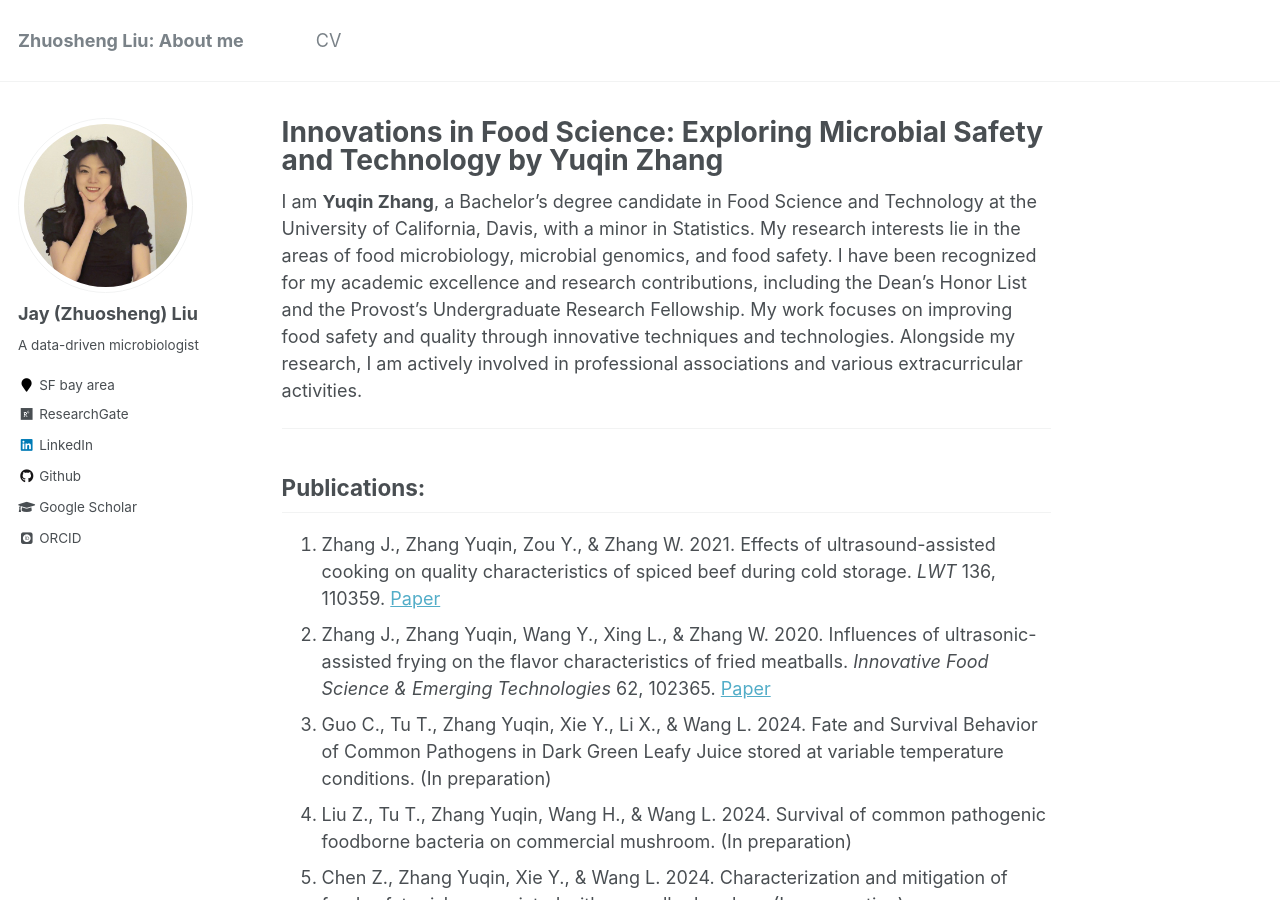
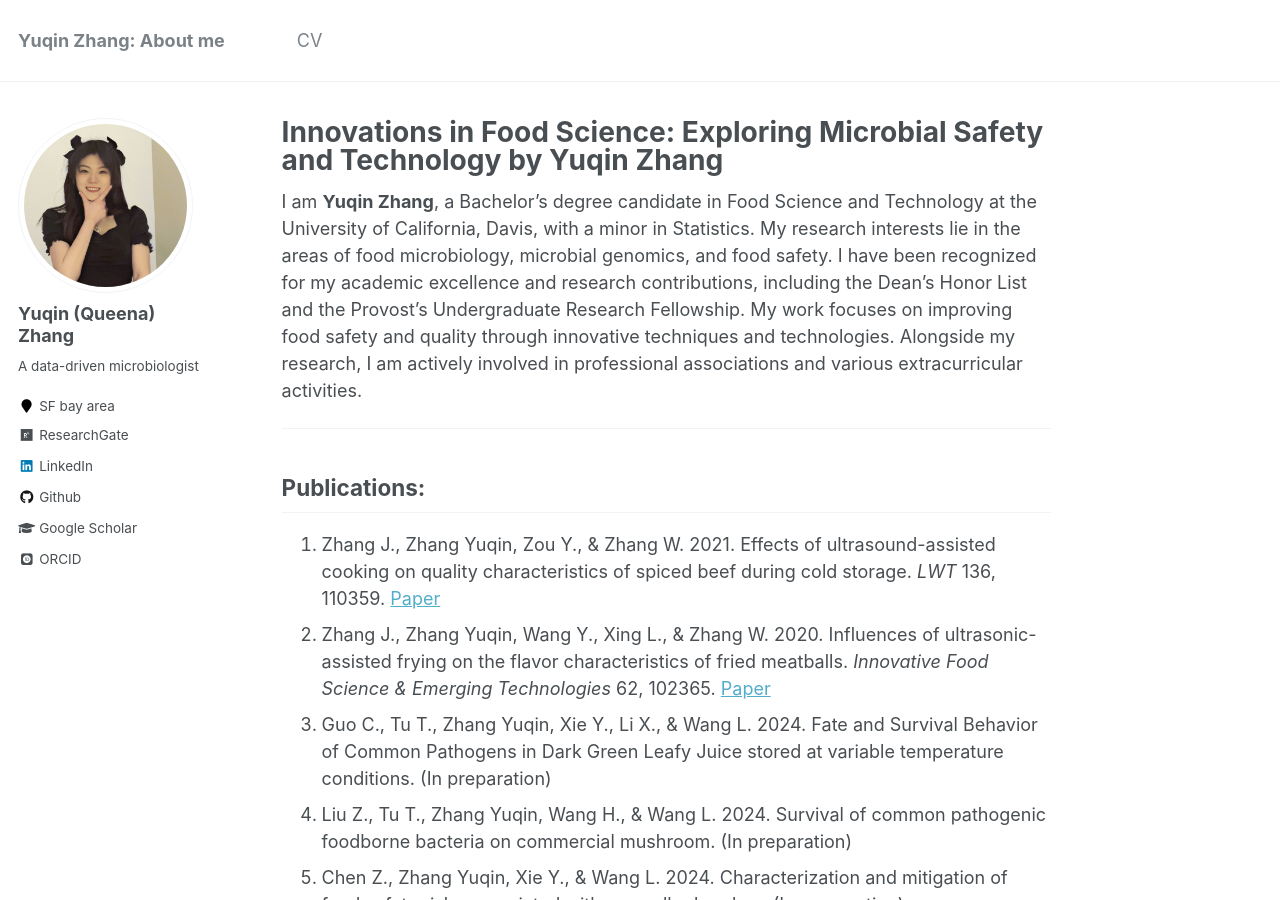
Before and after one commit to QueenaZYQ/QueenaZYQ.github.io, a Jekyll site: the page built from _pages/about.md, in a window 1280 px wide and 900 px high. Built offline with Jekyll 4.4.1, drawn with Linux system fonts in a browser that asks for light colours; some web fonts are replaced; some of the changed text lies outside the part shown.

Commit message:
some updates

```diff
--- a/_config.yml
+++ b/_config.yml
@@ -7,11 +7,11 @@
 
 # Site Settings
 locale                   : "en-US"
-title                    : "Zhuosheng Liu: About me"
+title                    : "Yuqin Zhang: About me"
 title_separator          : "-"
-name                     : &name "Zhuosheng Liu"
-description              : &description "Zhuosheng Liu: About me"
-url                      : https://jlk666.github.io # the base hostname & protocol for your site e.g. "https://mmistakes.github.io"
+name                     : &name "Yuqin Zhang"
+description              : &description "Yuqin Zhang: About me"
+url                      : https://queenazyq.github.io # the base hostname & protocol for your site e.g. "https://mmistakes.github.io"
 baseurl                  : "" # the subpath of your site, e.g. "/blog"
 repository               : "academicpages/academicpages.github.io"
 teaser                   :  # filename of teaser fallback teaser image placed in /images/, .e.g. "500x300.png"
@@ -80,7 +80,7 @@ analytics:
 
 # Site Author
 author:
-  name             : "Jay (Zhuosheng) Liu"
+  name             : "Yuqin (Queena) Zhang"
   avatar           : "profile.png"
   bio              : "A data-driven microbiologist"
   location         : "SF bay area"
@@ -102,7 +102,7 @@ author:
   instagram        :
   impactstory      :
   lastfm           :
-  linkedin         : "/zhuosheng-liu"
+  linkedin         : "/yuqin-zhang"
   orcid            : "https://orcid.org/0000-0002-4241-9526"
   pinterest        :
   soundcloud       :
```
Also changed, not shown: 1 other file.
